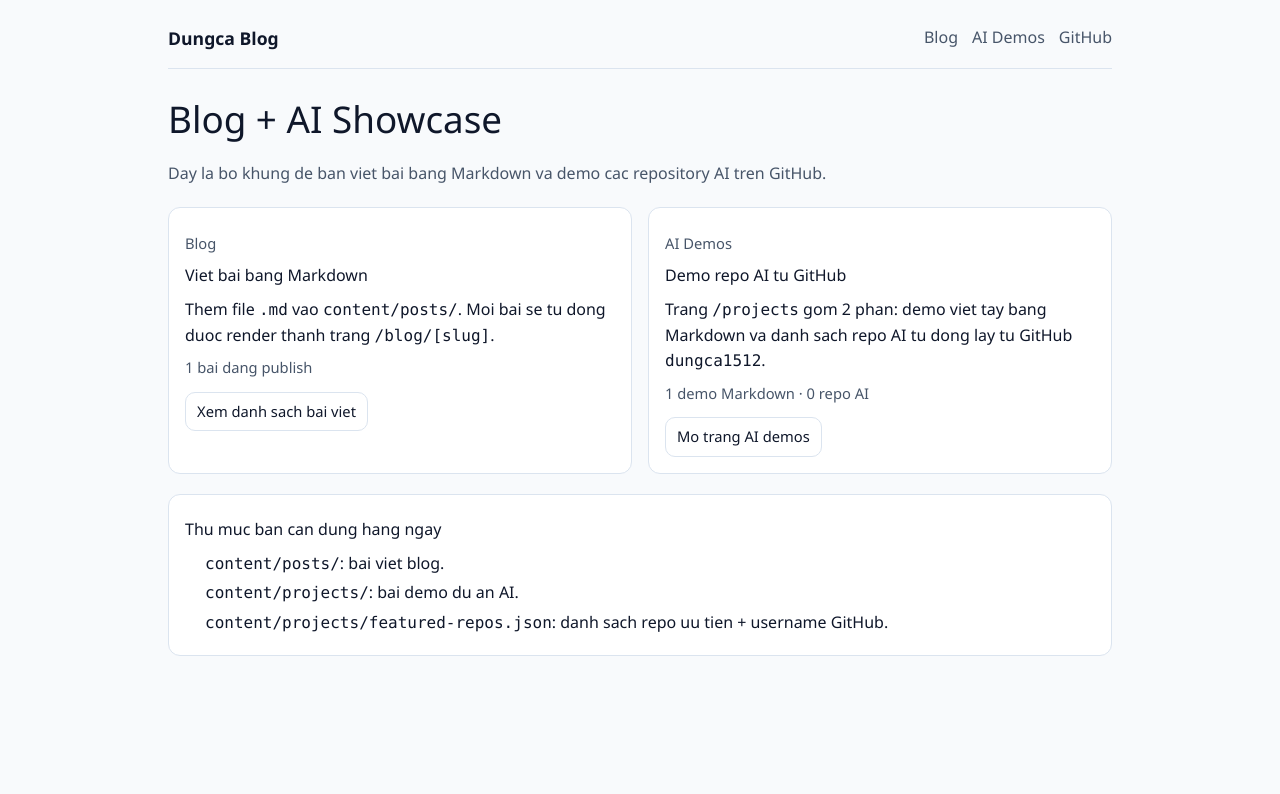
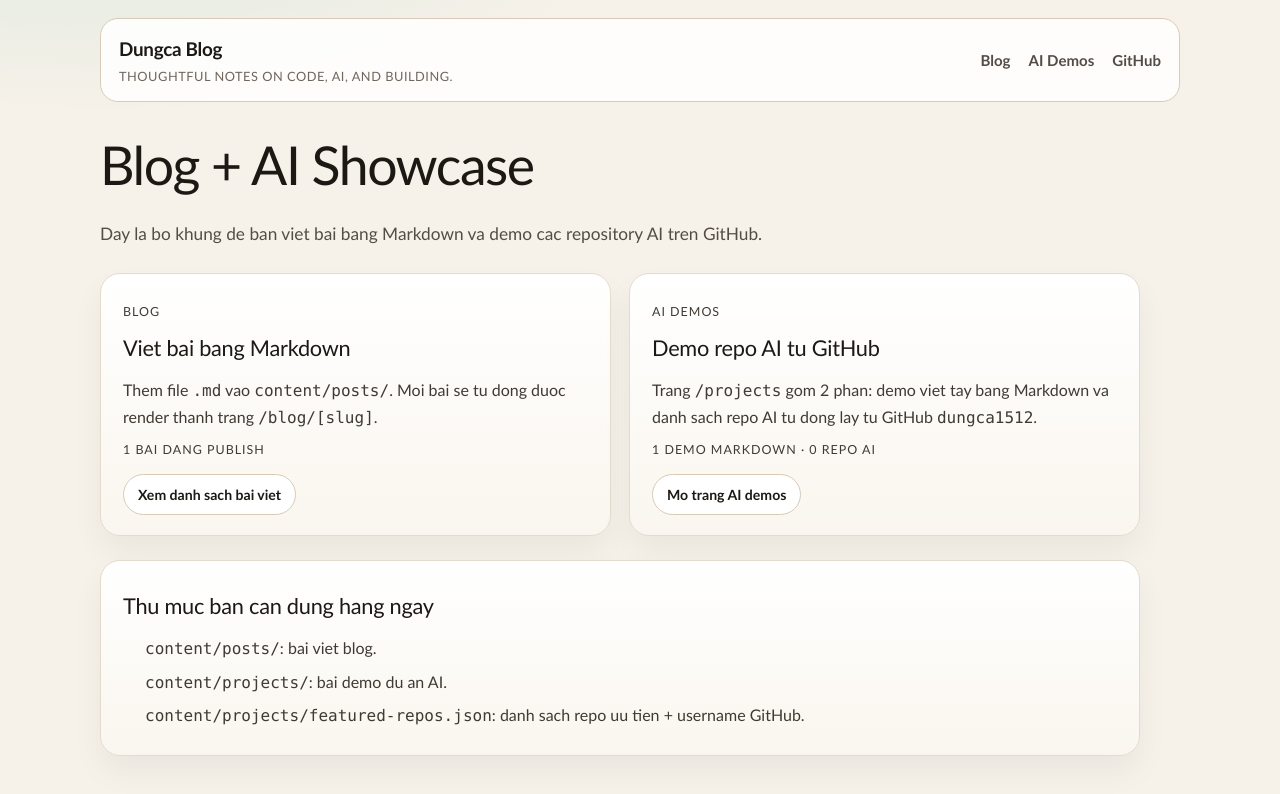
Before and after one commit to dungca1512/dungca-blog, a Next.js app: page / in a window 1280 px wide. Shown: the top 794 px of the page. Built offline with nearby package versions, Linux system fonts and the light colour scheme; no server answers.

Commit message:
style: redesign blog UI for medium-like reading experience

```diff
--- a/src/app/blog/[slug]/page.tsx
+++ b/src/app/blog/[slug]/page.tsx
@@ -46,12 +46,12 @@ export default async function BlogPostPage({ params }: BlogPostPageProps) {
   }
 
   return (
-    <main className="section-stack">
+    <main className="section-stack reading-main">
       <Link className="back-link" href="/blog">
         Quay lai danh sach blog
       </Link>
 
-      <header className="section-stack">
+      <header className="section-stack reading-header">
         <h1 className="page-title">{post.title}</h1>
         <p className="meta-line">{formatDate(post.date)}</p>
 
--- a/src/app/blog/page.tsx
+++ b/src/app/blog/page.tsx
@@ -13,7 +13,7 @@ export default async function BlogPage() {
   const posts = await getAllPosts();
 
   return (
-    <main className="section-stack">
+    <main className="section-stack page-shell">
       <section className="section-stack">
         <h1 className="page-title">Blog Markdown</h1>
         <p className="page-intro">
--- a/src/app/globals.css
+++ b/src/app/globals.css
@@ -1,24 +1,45 @@
 @import "tailwindcss";
 
 :root {
-  --background: #f8fafc;
-  --foreground: #0f172a;
-  --card: #ffffff;
-  --border: #dbe4ef;
-  --muted: #475569;
+  --background: #f6f1e9;
+  --surface: #ffffff;
+  --surface-alt: #faf6ef;
+  --foreground: #1c1915;
+  --foreground-soft: #3f3a34;
+  --muted: #6f665d;
+  --muted-strong: #544d45;
+  --border: #e5dbcd;
+  --border-strong: #d8cab7;
   --link: #0f766e;
-  --tag-bg: #e2e8f0;
+  --link-strong: #0b5f58;
+  --tag-bg: #efe6d9;
+  --quote-bg: #f8f2e8;
+  --inline-code-bg: #f4ece0;
+  --header-bg: rgba(255, 255, 255, 0.86);
+  --accent-strong: #0f766e;
+  --font-ui: "Avenir Next", "Trebuchet MS", "Segoe UI", sans-serif;
+  --font-prose: "Iowan Old Style", "Palatino Linotype", "Book Antiqua", Palatino,
+    "Charter", "Times New Roman", serif;
 }
 
 @media (prefers-color-scheme: dark) {
   :root {
-    --background: #0b1220;
-    --foreground: #e2e8f0;
-    --card: #111c2d;
-    --border: #253449;
-    --muted: #9fb0c8;
-    --link: #2dd4bf;
-    --tag-bg: #243348;
+    --background: #111820;
+    --surface: #172230;
+    --surface-alt: #1b2a39;
+    --foreground: #edf3f9;
+    --foreground-soft: #cfdae8;
+    --muted: #90a3ba;
+    --muted-strong: #a8b9cd;
+    --border: #2c3a4b;
+    --border-strong: #3a4b62;
+    --link: #41c9b6;
+    --link-strong: #5ce3cf;
+    --tag-bg: #243447;
+    --quote-bg: #1c2b3a;
+    --inline-code-bg: #243447;
+    --header-bg: rgba(20, 30, 42, 0.86);
+    --accent-strong: #41c9b6;
   }
 }
 
@@ -33,97 +54,172 @@ body {
 }
 
 body {
-  background: var(--background);
+  background:
+    radial-gradient(960px 420px at 8% -16%, #dbe9de 0%, transparent 58%),
+    radial-gradient(880px 360px at 100% -24%, #f0dfc7 0%, transparent 50%),
+    var(--background);
   color: var(--foreground);
-  font-family: "Segoe UI", "Helvetica Neue", sans-serif;
-  line-height: 1.6;
+  font-family: var(--font-ui);
+  line-height: 1.65;
+  text-rendering: optimizeLegibility;
+}
+
+@media (prefers-color-scheme: dark) {
+  body {
+    background:
+      radial-gradient(960px 420px at 8% -16%, #13302f 0%, transparent 58%),
+      radial-gradient(880px 360px at 100% -24%, #3a2c26 0%, transparent 50%),
+      var(--background);
+  }
 }
 
 a {
   color: var(--link);
+  text-decoration-color: rgba(15, 118, 110, 0.45);
+  transition: color 180ms ease;
+}
+
+a:hover {
+  color: var(--link-strong);
 }
 
 .site-shell {
   margin: 0 auto;
-  max-width: 980px;
-  padding: 24px 18px 48px;
+  max-width: 1120px;
+  padding: 18px 20px 56px;
 }
 
 .site-header {
   align-items: center;
-  border-bottom: 1px solid var(--border);
+  backdrop-filter: blur(10px);
+  background: var(--header-bg);
+  border: 1px solid var(--border-strong);
+  border-radius: 18px;
   display: flex;
   flex-wrap: wrap;
-  gap: 16px;
+  gap: 18px;
   justify-content: space-between;
-  margin-bottom: 28px;
-  padding-bottom: 16px;
+  margin-bottom: 34px;
+  padding: 14px 18px;
+  position: sticky;
+  top: 12px;
+  z-index: 40;
+}
+
+.brand-wrap {
+  display: grid;
+  gap: 2px;
 }
 
 .brand {
   color: var(--foreground);
-  font-size: 1.1rem;
-  font-weight: 700;
+  font-size: 1.18rem;
+  font-weight: 760;
+  letter-spacing: -0.015em;
   text-decoration: none;
+}
+
+.brand-subtitle {
+  color: var(--muted);
+  font-size: 0.8rem;
+  letter-spacing: 0.04em;
+  margin: 0;
+  text-transform: uppercase;
 }
 
 .site-nav {
   display: flex;
   flex-wrap: wrap;
-  gap: 14px;
+  gap: 18px;
 }
 
 .nav-link {
-  color: var(--muted);
-  font-weight: 500;
+  color: var(--muted-strong);
+  font-size: 0.94rem;
+  font-weight: 620;
+  position: relative;
   text-decoration: none;
 }
 
-.nav-link:hover {
-  text-decoration: underline;
+.nav-link::after {
+  background: var(--accent-strong);
+  bottom: -4px;
+  content: "";
+  height: 2px;
+  left: 0;
+  position: absolute;
+  transform: scaleX(0);
+  transform-origin: left;
+  transition: transform 190ms ease;
+  width: 100%;
+}
+
+.nav-link:hover::after {
+  transform: scaleX(1);
 }
 
 .section-stack {
   display: grid;
-  gap: 20px;
+  gap: 24px;
+}
+
+.page-shell {
+  max-width: 1040px;
 }
 
 .page-title {
-  font-size: clamp(1.8rem, 4vw, 2.3rem);
-  line-height: 1.2;
+  font-size: clamp(2.1rem, 4.6vw, 3.35rem);
+  letter-spacing: -0.028em;
+  line-height: 1.08;
   margin: 0;
 }
 
 .page-intro {
-  color: var(--muted);
+  color: var(--muted-strong);
+  font-size: 1.08rem;
+  line-height: 1.8;
   margin: 0;
+  max-width: 70ch;
 }
 
 .card-grid {
   display: grid;
-  gap: 16px;
-  grid-template-columns: repeat(auto-fit, minmax(260px, 1fr));
+  gap: 18px;
+  grid-template-columns: repeat(auto-fit, minmax(280px, 1fr));
 }
 
 .card {
-  background: var(--card);
+  background: linear-gradient(180deg, var(--surface), var(--surface-alt));
   border: 1px solid var(--border);
-  border-radius: 12px;
-  padding: 16px;
+  border-radius: 20px;
+  box-shadow: 0 16px 32px rgba(26, 18, 6, 0.05);
+  padding: 20px 22px;
+  transition: transform 190ms ease, box-shadow 190ms ease, border-color 190ms ease;
+}
+
+.card:hover {
+  border-color: var(--border-strong);
+  box-shadow: 0 24px 40px rgba(26, 18, 6, 0.11);
+  transform: translateY(-2px);
 }
 
 .card h2 {
-  margin: 6px 0 8px;
+  font-size: 1.36rem;
+  letter-spacing: -0.012em;
+  margin: 8px 0 10px;
 }
 
 .card p {
+  color: var(--foreground-soft);
   margin: 8px 0;
 }
 
 .meta-line {
   color: var(--muted);
-  font-size: 0.92rem;
+  font-size: 0.78rem;
+  letter-spacing: 0.08em;
   margin: 0;
+  text-transform: uppercase;
 }
 
 .tag-list {
@@ -137,71 +233,121 @@ a {
 
 .tag {
   background: var(--tag-bg);
+  border: 1px solid var(--border);
   border-radius: 999px;
-  font-size: 0.8rem;
-  padding: 2px 8px;
+  color: var(--foreground-soft);
+  font-size: 0.76rem;
+  font-weight: 600;
+  letter-spacing: 0.02em;
+  padding: 3px 10px;
 }
 
 .empty-box {
-  border: 1px dashed var(--border);
-  border-radius: 12px;
-  color: var(--muted);
+  background: linear-gradient(180deg, var(--surface), var(--surface-alt));
+  border: 1px dashed var(--border-strong);
+  border-radius: 16px;
+  color: var(--muted-strong);
   margin: 0;
-  padding: 16px;
-}
-
-.back-link {
-  font-weight: 500;
+  padding: 18px;
 }
 
 .path-list {
   margin: 0;
-  padding-left: 20px;
+  padding-left: 22px;
 }
 
 .path-list li {
-  margin: 4px 0;
+  color: var(--foreground-soft);
+  margin: 6px 0;
 }
 
 .actions {
   display: flex;
   flex-wrap: wrap;
   gap: 10px;
-  margin-top: 12px;
+  margin-top: 14px;
 }
 
 .action-link {
   align-items: center;
-  background: var(--card);
-  border: 1px solid var(--border);
-  border-radius: 10px;
+  background: var(--surface);
+  border: 1px solid var(--border-strong);
+  border-radius: 999px;
   color: var(--foreground);
   display: inline-flex;
-  font-size: 0.92rem;
-  font-weight: 500;
-  padding: 7px 11px;
+  font-size: 0.88rem;
+  font-weight: 620;
+  padding: 8px 14px;
   text-decoration: none;
+  transition: transform 170ms ease, border-color 170ms ease;
 }
 
 .action-link:hover {
-  border-color: var(--link);
+  border-color: var(--accent-strong);
   text-decoration: none;
+  transform: translateY(-1px);
 }
 
 .repo-stats {
   color: var(--muted);
   display: flex;
   flex-wrap: wrap;
-  font-size: 0.9rem;
-  gap: 10px;
-  margin-top: 6px;
+  font-size: 0.82rem;
+  gap: 12px;
+  letter-spacing: 0.03em;
+  margin-top: 8px;
+  text-transform: uppercase;
+}
+
+.back-link {
+  align-self: flex-start;
+  border: 1px solid var(--border);
+  border-radius: 999px;
+  color: var(--muted-strong);
+  font-size: 0.82rem;
+  font-weight: 620;
+  letter-spacing: 0.06em;
+  padding: 7px 12px;
+  text-decoration: none;
+  text-transform: uppercase;
+}
+
+.back-link:hover {
+  border-color: var(--accent-strong);
+  text-decoration: none;
+}
+
+.reading-main {
+  margin: 0 auto;
+  max-width: 760px;
+}
+
+.reading-header {
+  gap: 14px;
+}
+
+.reading-main .page-title {
+  font-size: clamp(2.3rem, 6vw, 3.85rem);
+}
+
+.reading-main .meta-line {
+  font-size: 0.76rem;
 }
 
 .markdown-content {
-  background: var(--card);
+  background: var(--surface);
   border: 1px solid var(--border);
-  border-radius: 12px;
-  padding: 20px;
+  border-radius: 20px;
+  box-shadow: 0 20px 36px rgba(23, 12, 0, 0.06);
+  padding: 30px;
+}
+
+.reading-main .markdown-content {
+  background: transparent;
+  border: 0;
+  border-radius: 0;
+  box-shadow: none;
+  padding: 2px 0 0;
 }
 
 .markdown-content > *:first-child {
@@ -214,35 +360,139 @@ a {
 
 .markdown-content h1,
 .markdown-content h2,
+.markdown-content h3,
+.markdown-content h4 {
+  color: var(--foreground);
+  font-family: var(--font-ui);
+  letter-spacing: -0.018em;
+  line-height: 1.2;
+  margin: 2.15rem 0 0.8rem;
+}
+
+.markdown-content h2 {
+  font-size: 1.8rem;
+}
+
 .markdown-content h3 {
-  line-height: 1.3;
-  margin-top: 22px;
+  font-size: 1.45rem;
 }
 
 .markdown-content p,
+.markdown-content li,
+.markdown-content blockquote {
+  color: var(--foreground-soft);
+  font-family: var(--font-prose);
+  font-size: clamp(1.08rem, 0.26vw + 1rem, 1.24rem);
+  line-height: 1.86;
+}
+
 .markdown-content ul,
 .markdown-content ol {
-  margin: 10px 0;
+  margin: 0.95rem 0 1.4rem;
+  padding-left: 1.35rem;
+}
+
+.markdown-content li + li {
+  margin-top: 0.42rem;
+}
+
+.markdown-content blockquote {
+  background: var(--quote-bg);
+  border-left: 3px solid var(--accent-strong);
+  border-radius: 10px;
+  margin: 1.4rem 0;
+  padding: 0.75rem 1rem;
+}
+
+.markdown-content a {
+  color: var(--link-strong);
+  text-decoration: underline;
+  text-decoration-thickness: 2px;
+  text-underline-offset: 3px;
+}
+
+.markdown-content hr {
+  border: 0;
+  border-top: 1px solid var(--border);
+  margin: 2rem 0;
+}
+
+.markdown-content img {
+  border-radius: 14px;
+  display: block;
+  height: auto;
+  margin: 1.3rem auto;
+  max-width: 100%;
+}
+
+.markdown-content table {
+  border-collapse: collapse;
+  margin: 1.4rem 0;
+  width: 100%;
+}
+
+.markdown-content th,
+.markdown-content td {
+  border: 1px solid var(--border);
+  font-size: 0.92rem;
+  padding: 10px 12px;
+  text-align: left;
+}
+
+.markdown-content th {
+  background: var(--tag-bg);
+}
+
+.markdown-content code {
+  background: var(--inline-code-bg);
+  border: 1px solid var(--border);
+  border-radius: 6px;
+  font-family: "JetBrains Mono", "SFMono-Regular", Menlo, Monaco, Consolas, monospace;
+  font-size: 0.86em;
+  padding: 0.15em 0.4em;
 }
 
 .markdown-content pre {
-  background: #0f172a;
-  border-radius: 10px;
-  color: #e2e8f0;
+  background: #101925;
+  border: 1px solid #1f3045;
+  border-radius: 14px;
+  color: #e6edf7;
+  margin: 1.2rem 0 1.6rem;
   overflow-x: auto;
-  padding: 12px;
-}
-
-.markdown-content code {
-  background: var(--tag-bg);
-  border-radius: 6px;
-  font-family: ui-monospace, SFMono-Regular, Menlo, Monaco, Consolas, monospace;
-  font-size: 0.9rem;
-  padding: 2px 4px;
+  padding: 16px 18px;
 }
 
 .markdown-content pre code {
   background: transparent;
+  border: 0;
   color: inherit;
+  font-size: 0.92rem;
   padding: 0;
 }
+
+@media (max-width: 840px) {
+  .site-shell {
+    padding: 14px 14px 44px;
+  }
+
+  .site-header {
+    border-radius: 14px;
+    margin-bottom: 26px;
+    padding: 12px 14px;
+    top: 8px;
+  }
+
+  .brand-subtitle {
+    display: none;
+  }
+
+  .card {
+    border-radius: 16px;
+    padding: 17px;
+  }
+
+  .markdown-content {
+    border-radius: 16px;
+    padding: 20px;
+  }
+}
--- a/src/app/layout.tsx
+++ b/src/app/layout.tsx
@@ -22,9 +22,12 @@ export default function RootLayout({
       <body>
         <div className="site-shell">
           <header className="site-header">
-            <Link className="brand" href="/">
-              Dungca Blog
-            </Link>
+            <div className="brand-wrap">
+              <Link className="brand" href="/">
+                Dungca Blog
+              </Link>
+              <p className="brand-subtitle">Thoughtful notes on code, AI, and building.</p>
+            </div>
 
             <nav className="site-nav">
               <Link className="nav-link" href="/blog">
--- a/src/app/page.tsx
+++ b/src/app/page.tsx
@@ -11,7 +11,7 @@ export default async function Home() {
   ]);
 
   return (
-    <main className="section-stack">
+    <main className="section-stack page-shell">
       <section className="section-stack">
         <h1 className="page-title">Blog + AI Showcase</h1>
         <p className="page-intro">
--- a/src/app/projects/[slug]/page.tsx
+++ b/src/app/projects/[slug]/page.tsx
@@ -58,12 +58,12 @@ export default async function ProjectDetailPage({ params }: ProjectPageProps) {
     : "";
 
   return (
-    <main className="section-stack">
+    <main className="section-stack reading-main">
       <Link className="back-link" href="/projects">
         Quay lai trang AI demos
       </Link>
 
-      <header className="section-stack">
+      <header className="section-stack reading-header">
         <h1 className="page-title">{project.title}</h1>
         <p className="meta-line">{formatDate(project.date)}</p>
 
--- a/src/app/projects/page.tsx
+++ b/src/app/projects/page.tsx
@@ -47,7 +47,7 @@ export default async function ProjectsPage() {
   );
 
   return (
-    <main className="section-stack">
+    <main className="section-stack page-shell">
       <section className="section-stack">
         <h1 className="page-title">AI Demos</h1>
         <p className="page-intro">
```
